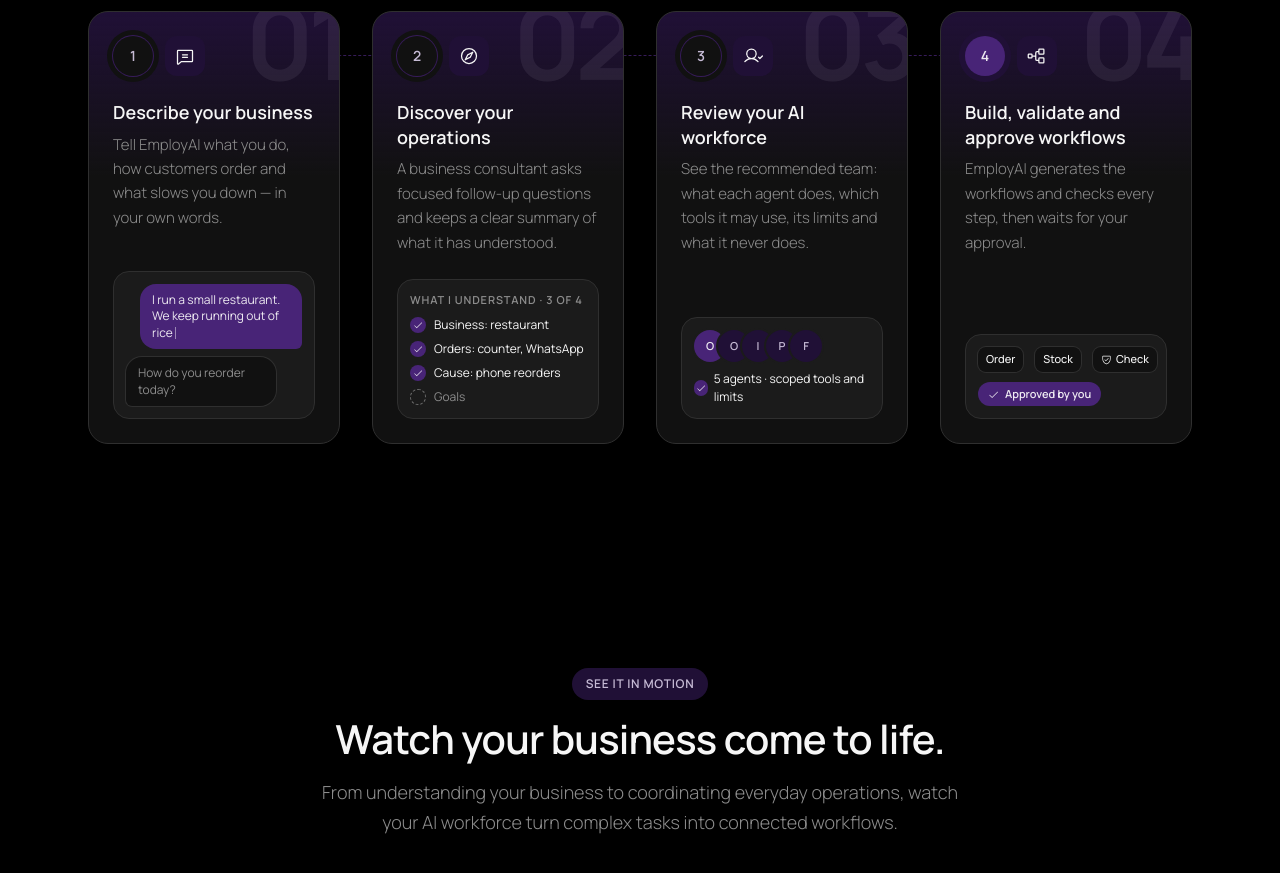
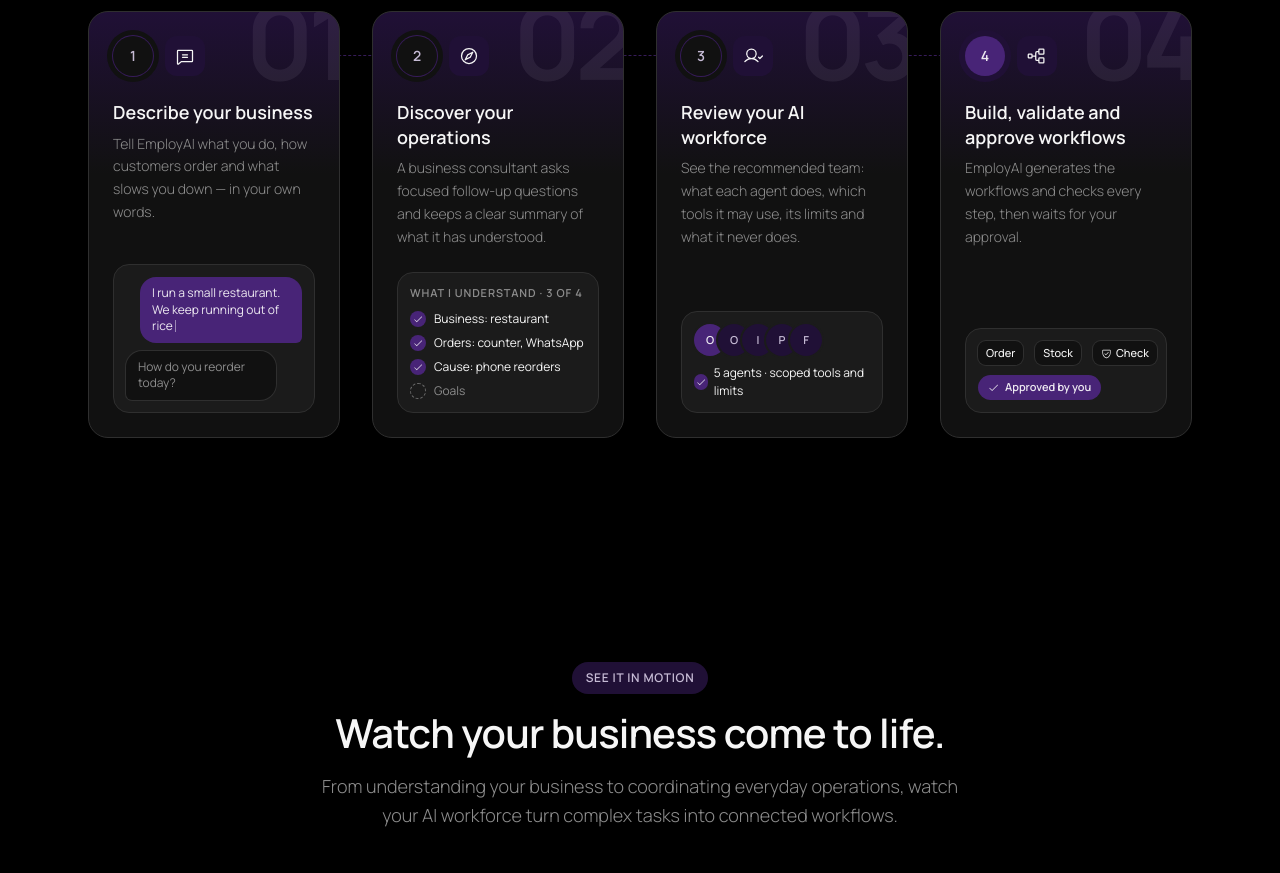
Before and after one commit to theboyzikky/EmployAI, a Next.js app: page / in a window 1280 px wide. Shown: the part 1380-2253 px from the top of the page. Built offline with nearby package versions, Linux system fonts and the light colour scheme.

Commit message:
UI: slightly smaller How-it-works card descriptions (15px to 14px)
Co-Authored-By: Claude Opus 5.5 <noreply@anthropic.com>

```diff
--- a/src/components/landing/HowItWorks.tsx
+++ b/src/components/landing/HowItWorks.tsx
@@ -46,7 +46,7 @@ export function HowItWorks() {
                 <h3 className="relative mt-6 text-lg font-semibold leading-snug text-ink">
                   <span className="sr-only">Step {i + 1}: </span>{s.title}
                 </h3>
-                <p className="relative mt-2 text-[0.9375rem] font-light leading-relaxed text-muted">{s.body}</p>
+                <p className="relative mt-2 text-sm font-light leading-relaxed text-muted">{s.body}</p>
                 <div aria-hidden="true" className="relative mt-auto pt-6">
                   <div className="rounded-2xl border border-line bg-surface-2 p-3">{s.preview}</div>
                 </div>
```
